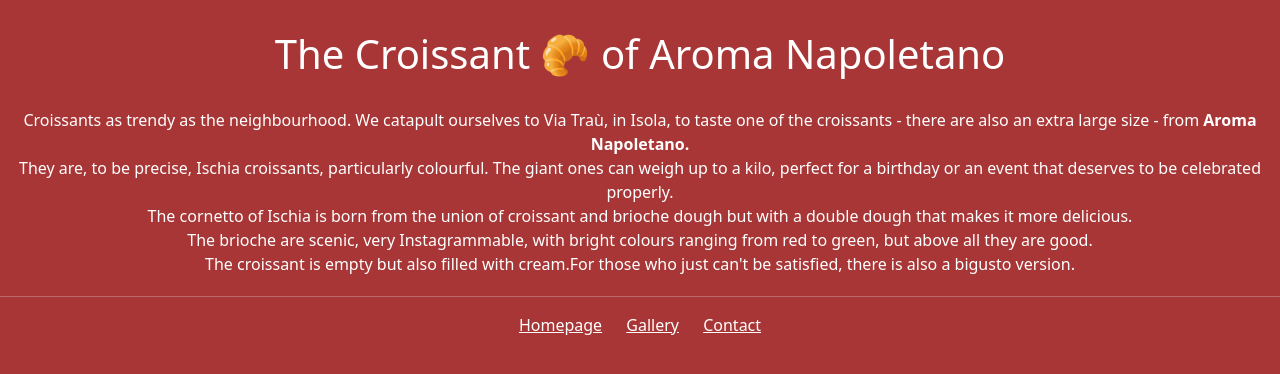
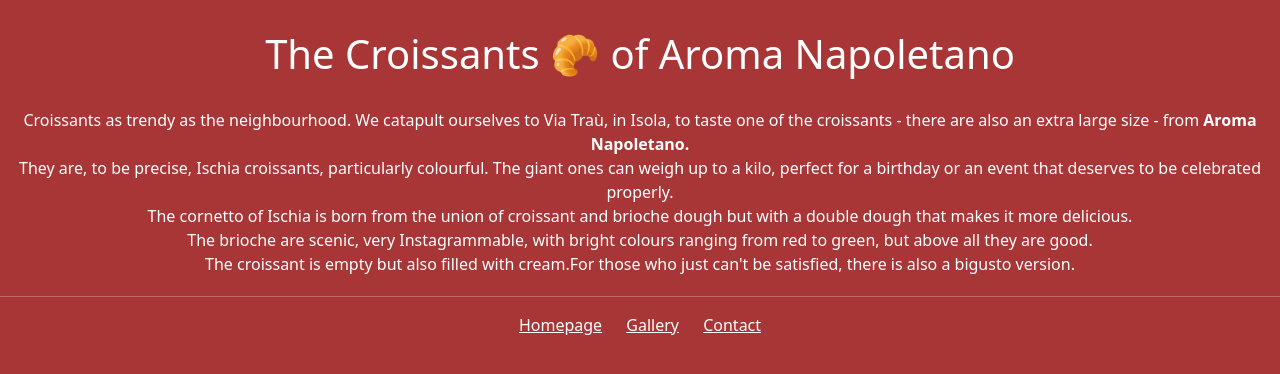
Before and after one commit to ErikaD92/Croissant, a plain HTML site: page index.html in a window 1280 px wide. Drawn offline with nearby package versions, Linux system fonts and the light colour scheme.

Commit message:
update title

```diff
--- a/index.html
+++ b/index.html
@@ -12,7 +12,7 @@
 
 <body>
   <h1>
-    The Croissant 🥐 of Aroma Napoletano
+    The Croissants 🥐 of Aroma Napoletano
   </h1>
   <p>
     Croissants as trendy as the neighbourhood. We catapult ourselves to Via Traù, in Isola, to taste one of the
```
